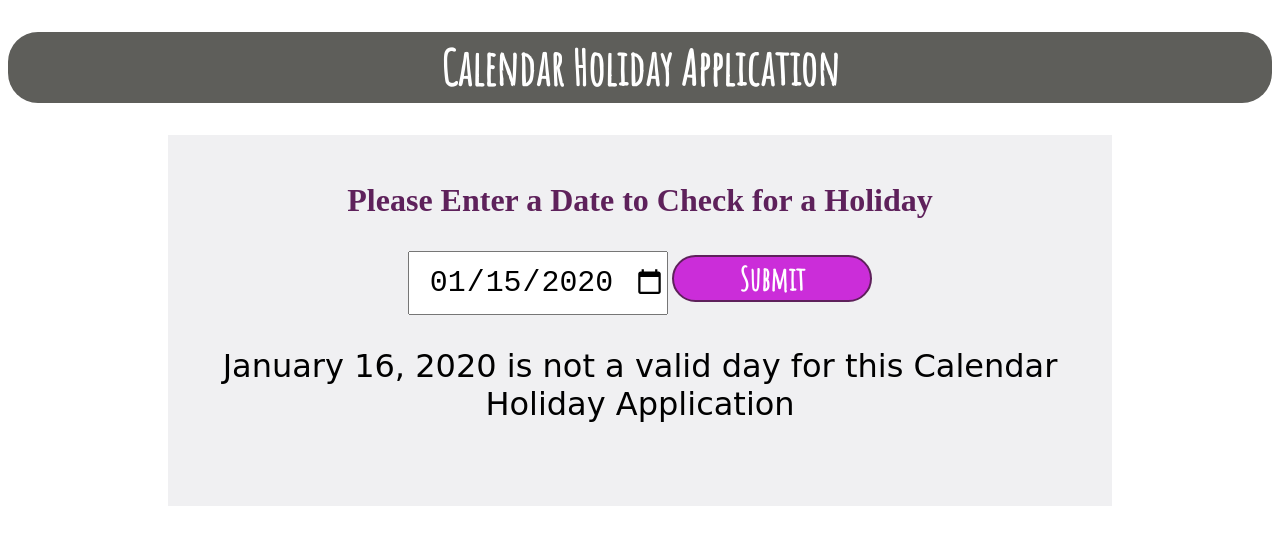
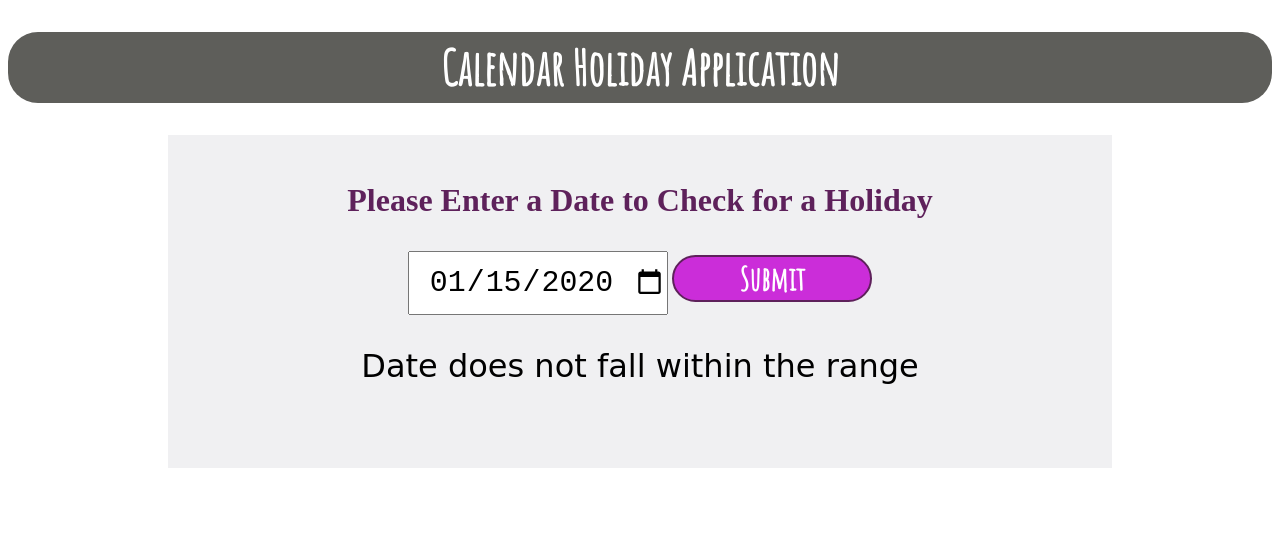
Before and after one commit to mirahmed39/web_design, a plain HTML site: page website/assignment3_part1/calendar.html in a window 1280 px wide. Both pictures are taken after typing "2020-01-15" into the empty fields and a click on the button "Submit". Drawn offline with Linux system fonts and the light colour scheme; a web font is replaced by a local one.

Commit message:
added files

```diff
--- a/website/assignment3_part1/calendar.html
+++ b/website/assignment3_part1/calendar.html
@@ -13,7 +13,7 @@
 	<div id="app-container">
 		<p id="date-header">Please Enter a Date to Check for a Holiday</p>
 		<input type="date" id="date-input" name="date-input">
-		<button type="submit" id="submit-button" onclick="findHolidays()">Submit</button>
+		<button type="submit" id="submit-button" onclick="findHolidays2()">Submit</button>
 		<p id="output"></p>
 		<br>
 		<img id="holiday-image" src="">
--- a/website/assignment3_part1/calendar.js
+++ b/website/assignment3_part1/calendar.js
@@ -30,47 +30,82 @@ const holidays = [
 	['742018', 'Independence Day', 'July 4']
 ];
 
-const holidayPictures = [
-	['Labor Day', 'labor-day.jpeg'],
-	['Fall Recess', 'fall-recess.jpg'],
-	['Thanksgiving Recess', 'thanksgiving.jpeg'],
-	['Winter Recess for University Offices', 'winter.jpeg'],
-	['Birthday of Martin Luther King Jr.', 'martin.jpg'],
-	['President\'s Day', 'presidents-day.jpg'],
-	['Spring Recess', 'spring.jpeg'],
-	['Memorial Day', 'memorial-day.jpeg'],
-	['Independence Day', 'independence-day.jpg']
+// const holidayPictures = [
+// 	['Labor Day', 'labor-day.jpeg'],
+// 	['Fall Recess', 'fall-recess.jpg'],
+// 	['Thanksgiving Recess', 'thanksgiving.jpeg'],
+// 	['Winter Recess for University Offices', 'winter.jpeg'],
+// 	['Birthday of Martin Luther King Jr.', 'martin.jpg'],
+// 	['President\'s Day', 'presidents-day.jpg'],
+// 	['Spring Recess', 'spring.jpeg'],
+// 	['Memorial Day', 'memorial-day.jpeg'],
+// 	['Independence Day', 'independence-day.jpg']
+// ];
+// const months = ['January', 'February', 'March', 'April', 'May', 'June', 'July', 'August', 'September', 'October', 'November', 'December'];
+
+// function findHolidays() {
+// 	const input = document.getElementById('date-input').value;
+// 	const target = document.getElementById('output');
+//     const image = document.getElementById('holiday-image');
+//     let holidayName = "";
+// 	const dateObj = new Date(input);
+// 	const startDate = new Date(2017, 8, 1); // september 1st 2017
+// 	const endDate = new Date(2018, 7, 31); // august 31st 2018
+// 	if (dateObj >= startDate && dateObj <= endDate) {
+//         const formattedDate = "" + (dateObj.getMonth() + 1) + (dateObj.getDate() + 1) + dateObj.getFullYear();
+//         let output = months[dateObj.getMonth()] + " " + (dateObj.getDate() + 1) + " is not a school holiday at NYU";
+//         for (let i = 0; i < holidays.length; i++) {
+//             if (formattedDate === holidays[i][0]) {
+//                 output = holidays[i][2] + " is " + holidays[i][1];
+//                 holidayName = holidays[i][1];
+//                 break;
+//             }
+//         }
+//         // check for the correct image
+// 		let imageSrc = 'images/';
+// 		for (let i = 0; i < holidayPictures.length; i++) {
+//             if (holidayPictures[i][0] === holidayName) {
+//             	imageSrc += holidayPictures[i][1];
+// 			}
+//         }
+//         target.innerHTML = output;
+//         image.src = imageSrc;
+//     } else
+//     	target.innerHTML = months[dateObj.getMonth()] + " " + (dateObj.getDate() + 1) + ", " + dateObj.getFullYear()+ " is not a valid day for this" +
+// 			" Calendar Holiday Application";
+// }
+
+const uni_holidays = [
+	// inside it would be arrays of length three
+	// 1st item: date objcet of the holiday, name of the holiday, picture url.
+	[new Date(2017, 8, 3), "Labor Day", "labor-day.jpeg"]
 ];
-const months = ['January', 'February', 'March', 'April', 'May', 'June', 'July', 'August', 'September', 'October', 'November', 'December'];
 
-function findHolidays() {
+function findHolidays2() {
 	const input = document.getElementById('date-input').value;
 	const target = document.getElementById('output');
     const image = document.getElementById('holiday-image');
-    let holidayName = "";
-	const dateObj = new Date(input);
-	const startDate = new Date(2017, 8, 1); // september 1st 2017
-	const endDate = new Date(2018, 7, 31); // august 31st 2018
-	if (dateObj >= startDate && dateObj <= endDate) {
-        const formattedDate = "" + (dateObj.getMonth() + 1) + (dateObj.getDate() + 1) + dateObj.getFullYear();
-        let output = months[dateObj.getMonth()] + " " + (dateObj.getDate() + 1) + " is not a school holiday at NYU";
-        for (let i = 0; i < holidays.length; i++) {
-            if (formattedDate === holidays[i][0]) {
-                output = holidays[i][2] + " is " + holidays[i][1];
-                holidayName = holidays[i][1];
-                break;
-            }
-        }
-        // check for the correct image
-		let imageSrc = 'images/';
-		for (let i = 0; i < holidayPictures.length; i++) {
-            if (holidayPictures[i][0] === holidayName) {
-            	imageSrc += holidayPictures[i][1];
-			}
-        }
-        target.innerHTML = output;
-        image.src = imageSrc;
-    } else
-    	target.innerHTML = months[dateObj.getMonth()] + " " + (dateObj.getDate() + 1) + ", " + dateObj.getFullYear()+ " is not a valid day for this" +
-			" Calendar Holiday Application";
+    const labor = new Date(2017, 8, 3);
+    console.log("labor day input: month " + labor.getMonth() + " day " + labor.getDate() + " year " + labor.getFullYear());
+
+    const userDate = new Date(input);
+    console.log("user input: month " + userDate.getMonth() + " day " + userDate.getDate() + " year " + userDate.getFullYear());
+    const startDate = new Date(2017, 8, 1);
+    const endDate = new Date(2018, 7, 31);
+    if(userDate >= startDate && userDate <= endDate) {
+    	console.log("fall within range");
+    	// it falls within the range
+    	for(var i = 0; i < uni_holidays.length; i++) {
+    		if (userDate.getTime() == uni_holidays[i][0].getTime()) {
+    			console.log("found match");
+    			image.src = "images/" + uni_holidays[i][2];
+    			output.innerHTML = "it is " + uni_holidays[i][1];
+    		} else {
+    			console.log("could not find match");
+    		}
+    	}
+
+    } else {
+    	target.innerHTML = "Date does not fall within the range";
+    }
 }
```
Also changed, not shown: 1 other file.
